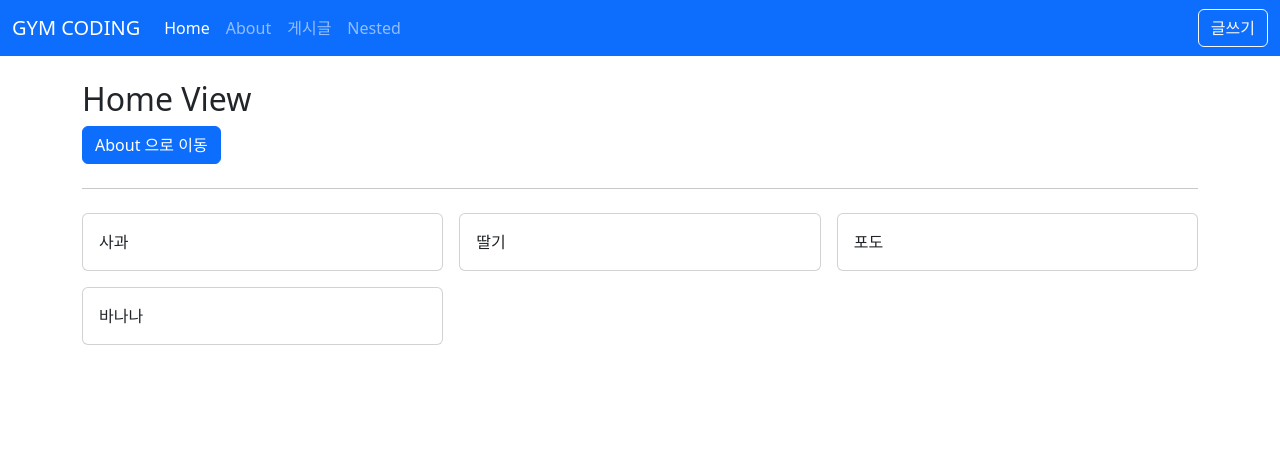
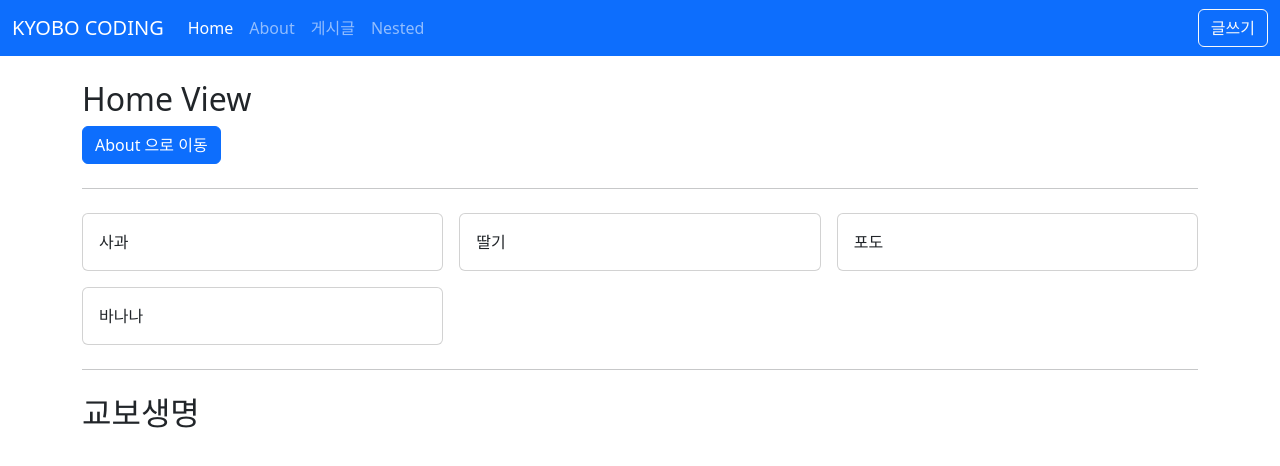
Before and after one commit to kjhqwaszx/vue3-posts, a Vue app: page / in a window 1280 px wide. Shown: the top 466 px of the page. Built offline with nearby package versions, Linux system fonts and the light colour scheme.

Commit message:
Plugins 실습 ( globalProperties, provide)

```diff
--- a/src/layouts/TheHeader.vue
+++ b/src/layouts/TheHeader.vue
@@ -2,7 +2,7 @@
 	<header>
 		<nav class="navbar navbar-expand-sm navbar-dark bg-primary">
 			<div class="container-fluid">
-				<a class="navbar-brand" href="#">GYM CODING</a>
+				<a class="navbar-brand" href="#">KYOBO CODING</a>
 				<button
 					class="navbar-toggler"
 					type="button"
--- /dev/null
+++ b/src/plugins/func.js
@@ -0,0 +1,4 @@
+function funcPlugins() {
+	console.log('funcPlugins');
+}
+export default funcPlugins;
--- /dev/null
+++ b/src/plugins/obj.js
@@ -0,0 +1,15 @@
+// 객체로 선언할 경우에는 install() 을 사용해야 한다.
+// 파라미터로 Vue 인스턴스인 app과 옵션을 받을 수 있다.
+
+const objPlugins = {
+	install(app, options) {
+		console.log('objPlugins app: ', app, 'options: ', options); // 인스턴스 정보들을 가져온다.
+
+		//app.component()를 활용해서 전역 컴포넌트 만들기
+		//app.config.globalProperties 를 사용해 전역 애플리케이션 이스턴스에 속성을 추가할 수 있다.
+		//app.directive 를 사용해 커스텀 티렉티브를 설정할 수 있다.
+		//app.provide를 사용해 리소스들을 자식 컴포넌트에서 사용할 수 있도록 해준다.
+	},
+};
+
+export default objPlugins;
--- /dev/null
+++ b/src/plugins/person.js
@@ -0,0 +1,17 @@
+// person 객체를 전역에 등록하는 경우
+// 선언 후 main.js에 등록해야 사용 가능하다.
+
+export default {
+	install(app, options) {
+		const person = {
+			...options,
+			say() {
+				alert(this.name);
+			},
+		};
+		app.config.globalProperties.$person = person;
+		// 인스턴스가 생성된 이후 사용할 수 있는 글로벌 프로퍼티를  인스턴스가 생성되기 전인 <script setup> 영역에서 사용하기 위해서는
+		// provide를 통해 주입해야한다. ( 사용하는 곳에서는 inject로 받아 사용한다.)
+		app.provide('person', person);
+	},
+};
--- a/src/views/HomeView.vue
+++ b/src/views/HomeView.vue
@@ -9,15 +9,35 @@
 	<AppGrid :items="items" v-slot="{ item }">
 		<AppCard>{{ item }}</AppCard>
 	</AppGrid>
+
+	<hr class="my-4" />
+	<!-- template로 접근 시 아래와 같이 사용 -->
+	<h2>{{ $person.name }}</h2>
 </template>
+
+<script>
+// main.js에서 선언한 person 플러그인은 자식 인스턴스들에서 사용 할 수 있는데
+// 인스턴스는 setup() 이후에 생성되므로 created 에서 사용하는 것.
+export default {
+	created() {
+		console.log(this.$person.name);
+		// this.$person.say();
+	},
+};
+</script>
 
 <script setup>
 import { useRouter } from 'vue-router';
 import AppCard from '@/components/AppCard.vue';
 import AppGrid from '@/components/AppGrid.vue';
-import { ref } from 'vue';
+import { inject, ref } from 'vue';
 
 const router = useRouter();
 const goToAbout = () => router.push('/about');
 const items = ref(['사과', '딸기', '포도', '바나나']);
+
+//인스턴스가 생성되기 전인 setup 영역에서 이용하기 위해서는 provide로 주입해놔야 한다.(person.js에서)
+const person = inject(['person']);
+console.log('person.name: ', person.name);
+// person.say();
 </script>
```
Also changed, not shown: Vue3Note.vue (+15 -0 lines), src/main.js (+12 -1 lines).
